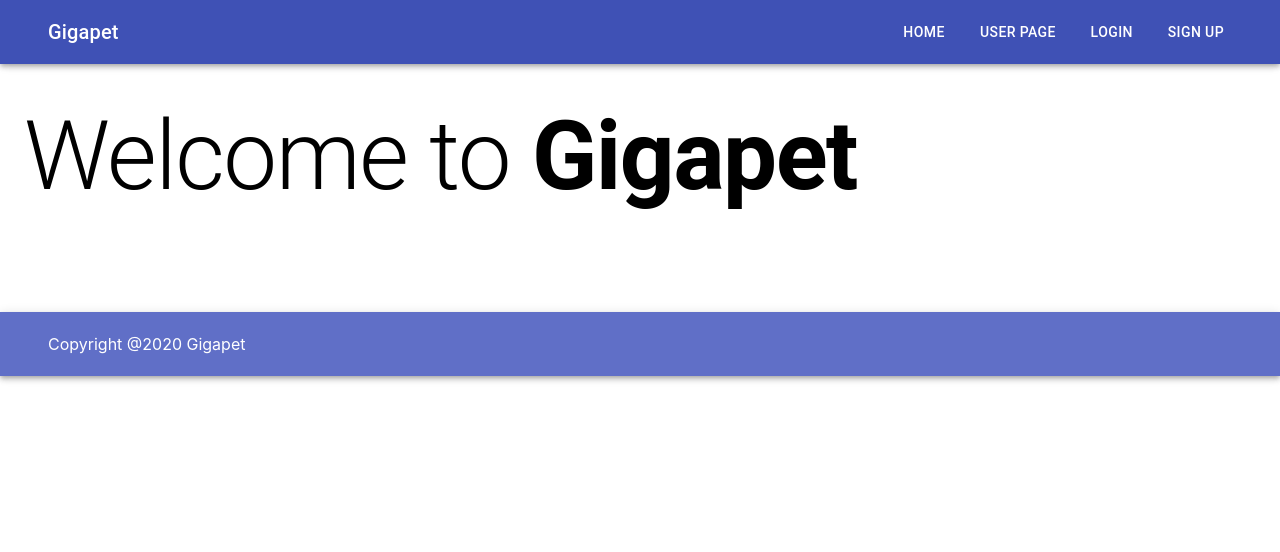
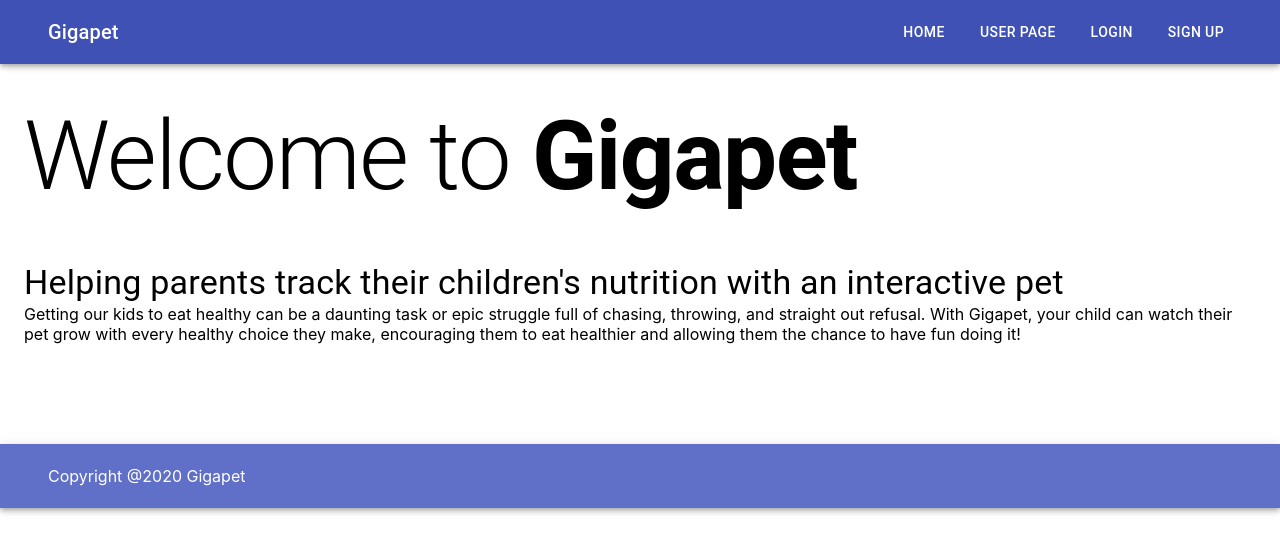
Before and after one commit to Build-Week-Gigapet-2/Front-End, a React (Create React App) app: page / in a window 1280 px wide. Shown: the top 552 px of the page. Built offline with nearby package versions, Linux system fonts and the light colour scheme.

Commit message:
Added subtitle to home page

```diff
--- a/src/Components/Pages/Home.js
+++ b/src/Components/Pages/Home.js
@@ -8,7 +8,15 @@ export default function Home() {
             <Typography variant="h1" component="h1">
                 Welcome to <strong>Gigapet</strong>
             </Typography>
+            <Typography variant="h4" component="h4">
+                Helping parents track their children's nutrition with an interactive pet
+            </Typography>
 
+            <Typography variant="p" component="p">
+                Getting our kids to eat healthy can be a daunting task or epic struggle full of chasing, throwing, and straight out refusal.
+                With Gigapet, your child can watch their pet grow with every healthy choice they make,
+                encouraging them to eat healthier and allowing them the chance to have fun doing it!
+            </Typography>
         </div>
     )
 }
```
